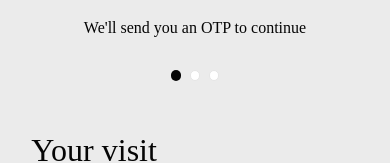
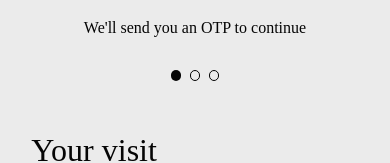
Before and after one commit to MohammedSaif05/Bookitall-partner-app, a React Native app: screen /GettingStarted in a window 390 px wide. Shown: the part 435-598 px from the top of the page. Built offline with nearby package versions, Linux system fonts and the light colour scheme.

Commit message:
fixed dot component

```diff
--- a/src/components/auth/DotIndicator.tsx
+++ b/src/components/auth/DotIndicator.tsx
@@ -40,8 +40,8 @@ interface DotIndicatorProps {
   activeColor?: string;
 
   /**
-   * Inactive dot color
-   * @default colors.background.white
+   * Inactive dot border/stroke color
+   * @default colors.text.primary
    */
   inactiveColor?: string;
 }
@@ -55,8 +55,10 @@ const DotIndicator: React.FC<DotIndicatorProps> = ({
   dotSize = ms(10),
   spacing = ms(8),
   activeColor = colors.text.primary,
-  inactiveColor = colors.background.white,
+  inactiveColor = colors.text.primary,
 }) => {
+  const isActive = (index: number) => index === activeIndex;
+
   return (
     <View style={styles.container}>
       {Array.from({ length: totalDots }).map((_, index) => (
@@ -68,12 +70,12 @@ const DotIndicator: React.FC<DotIndicatorProps> = ({
               width: dotSize,
               height: dotSize,
               borderRadius: dotSize / 2,
-              backgroundColor: index === activeIndex ? activeColor : inactiveColor,
+              // Active dot: filled with activeColor
+              // Inactive dot: transparent background with border
+              backgroundColor: isActive(index) ? activeColor : 'transparent',
+              borderWidth: isActive(index) ? 0 : 1,
+              borderColor: inactiveColor,
               marginRight: index < totalDots - 1 ? spacing : 0,
-              borderWidth: index === activeIndex ? 0 : 1,
-              borderColor: inactiveColor === colors.background.white
-                ? colors.border.light
-                : inactiveColor,
             },
           ]}
         />
```
